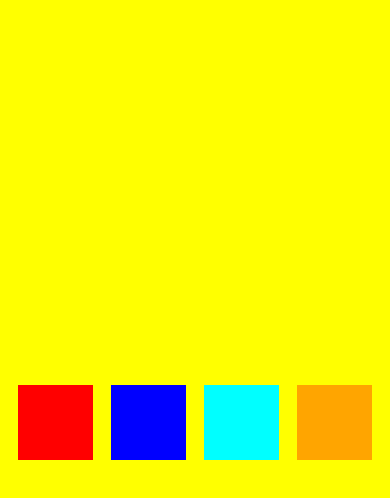
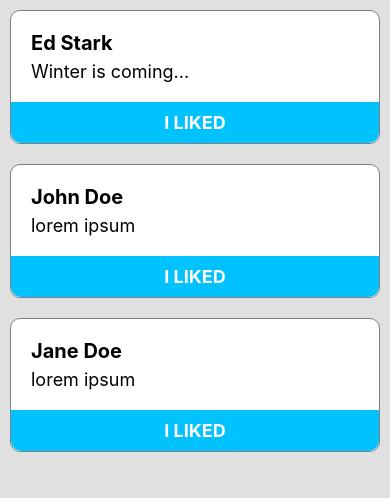
Before and after one commit to jmisrikhanov/react-native, a React Native app in the folder practice/myDraft/: screen / in a window 390 px wide. Shown: the top 498 px of the page. Built offline with nearby package versions, Linux system fonts and the light colour scheme.

Commit message:
practiced custom components

```diff
--- a/practice/myDraft/App.js
+++ /dev/null
@@ -1,53 +0,0 @@
-import React from 'react';
-import {SafeAreaView, View, Text, Button, StyleSheet} from 'react-native';
-
-const App = () => {
-  const alertOutput = label => alert('hey ' + label);
-
-  return (
-    <SafeAreaView style={styles.container}>
-      <View style={styles.box_1}></View>
-      <View style={styles.box_2}></View>
-      <View style={styles.box_3}></View>
-      <View style={styles.box_4}></View>
-      {/* <Button
-        onPress={() => alertOutput('Jack')}
-        title="press"
-        disabled={false}
-        color="blue"
-      /> */}
-    </SafeAreaView>
-  );
-};
-
-const styles = StyleSheet.create({
-  container: {
-    flex: 1,
-    flexDirection: 'row',
-    backgroundColor: 'yellow',
-    justifyContent: 'space-evenly' /*for x-direction in row*/,
-    alignItems: 'center' /*for y-direction in row*/,
-  },
-  box_1: {
-    width: 75,
-    height: 75,
-    backgroundColor: 'red',
-  },
-  box_2: {
-    width: 75,
-    height: 75,
-    backgroundColor: 'blue',
-  },
-  box_3: {
-    width: 75,
-    height: 75,
-    backgroundColor: 'aqua',
-  },
-  box_4: {
-    width: 75,
-    height: 75,
-    backgroundColor: 'orange',
-  },
-});
-
-export default App;
--- a/practice/myDraft/index.js
+++ b/practice/myDraft/index.js
@@ -3,7 +3,7 @@
  */
 
 import {AppRegistry} from 'react-native';
-import App from './App';
+import App from './src/App';
 import {name as appName} from './app.json';
 
 AppRegistry.registerComponent(appName, () => App);
--- /dev/null
+++ b/practice/myDraft/src/App.js
@@ -0,0 +1,23 @@
+//*****************Custom Component********************** */
+import React from 'react';
+import {SafeAreaView, StyleSheet} from 'react-native';
+import Card from './components/Card1';
+
+const App = () => {
+  return (
+    <SafeAreaView style={styles.container}>
+      <Card title="Ed Stark" text="Winter is coming..." />
+      <Card title="John Doe" text="lorem ipsum" />
+      <Card title="Jane Doe" text="lorem ipsum" />
+    </SafeAreaView>
+  );
+};
+
+const styles = StyleSheet.create({
+  container: {
+    flex: 1,
+    backgroundColor: '#e0e0e0',
+  },
+});
+
+export default App;
--- /dev/null
+++ b/practice/myDraft/src/components/Card1/Card.style.js
@@ -0,0 +1,39 @@
+import {StyleSheet} from 'react-native';
+
+export default StyleSheet.create({
+  container: {
+    backgroundColor: 'white',
+    margin: 10,
+    borderWidth: 1,
+    borderRadius: 10,
+    borderColor: 'gray',
+  },
+  body: {
+    padding: 10,
+  },
+  title: {
+    fontSize: 20,
+    fontWeight: 'bold',
+    color: 'black',
+    margin: 10,
+    marginBottom: 3,
+  },
+  text: {
+    fontSize: 18,
+    color: 'black',
+    margin: 10,
+    marginTop: 3,
+  },
+  button_container: {
+    backgroundColor: '#00c2ff',
+    padding: 10,
+    alignItems: 'center',
+    borderBottomLeftRadius: 10,
+    borderBottomRightRadius: 10,
+  },
+  button_title: {
+    fontWeight: 'bold',
+    fontSize: 18,
+    color: 'white',
+  },
+});
--- /dev/null
+++ b/practice/myDraft/src/components/Card1/Card1.js
@@ -0,0 +1,21 @@
+import React from 'react';
+import {View, Text, TouchableOpacity, Alert} from 'react-native';
+import styles from './Card.style';
+
+const Card1 = props => {
+  return (
+    <View style={styles.container}>
+      <View style={styles.body}>
+        <Text style={styles.title}>{props.title}</Text>
+        <Text style={styles.text}>{props.text}</Text>
+      </View>
+      <TouchableOpacity
+        style={styles.button_container}
+        onPress={() => Alert.alert('hey ' + props.title)}>
+        <Text style={styles.button_title}>I LIKED</Text>
+      </TouchableOpacity>
+    </View>
+  );
+};
+
+export default Card1;
--- /dev/null
+++ b/practice/myDraft/src/components/Card1/index.js
@@ -0,0 +1 @@
+export {default} from './Card1';
```
Also changed, not shown: practice/myDraft/src/App custom component.js (added, +23 -0 lines), practice/myDraft/src/App flex.js (renamed from practice/myDraft/App flex.js).
